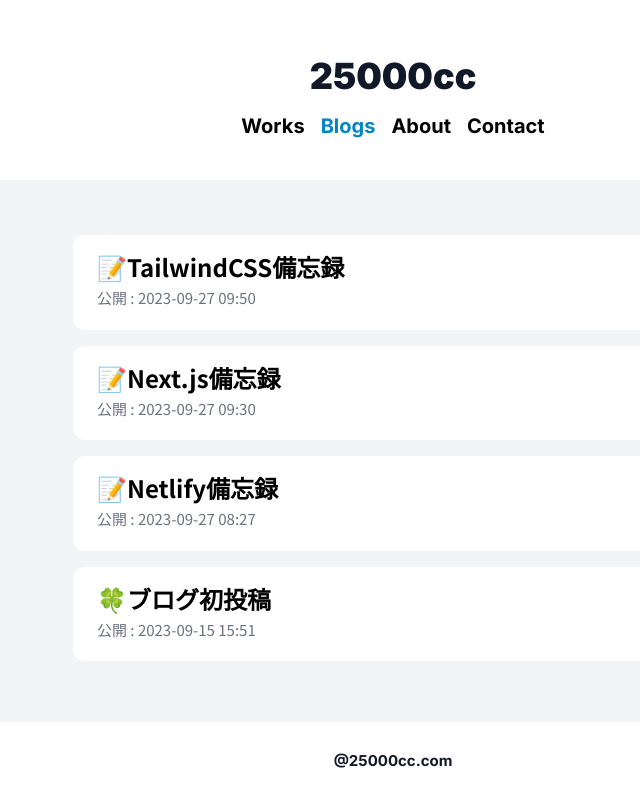
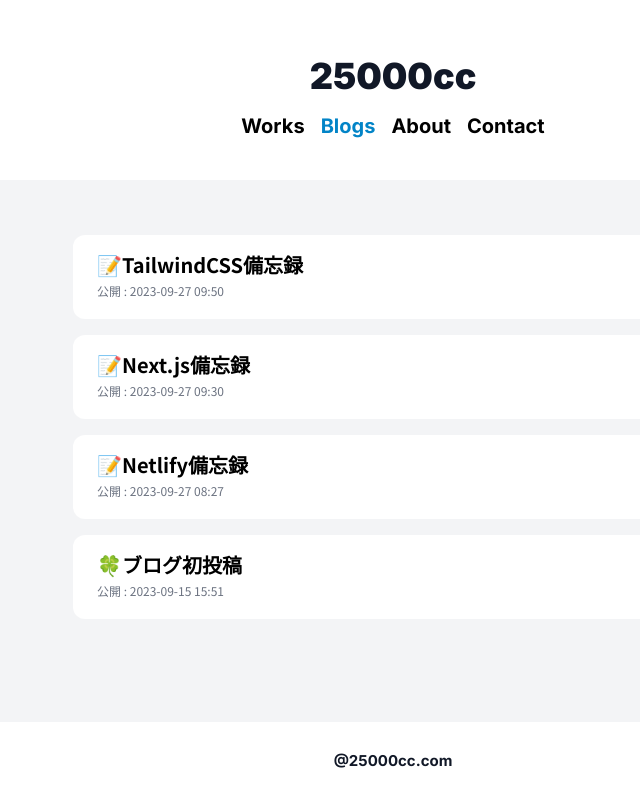
Before and after one commit to 25000cc/cc-portfolio, a Next.js app: page /blogs in a window 1280 px wide. Shown: the whole page, without its empty margins (247-887 px from the left). Built offline with nearby package versions, Linux system fonts and the light colour scheme.

Commit message:
change font size

```diff
--- a/app/blogs/page.tsx
+++ b/app/blogs/page.tsx
@@ -24,8 +24,8 @@ export default async function Blogs() {
           {posts.map((post) => (
             <Link key={post.slug} href={`/blogs/${post.slug}`}>
               <li className='bg-white px-6 py-4 mb-4 rounded-xl'>
-                <h1 className="text-2xl">{post.frontMatter.title}</h1>
-                <p className='text-gray-500 mt-1 mb-1'>公開 : {getFormattedDate(post.frontMatter.date)}</p>
+                <h1 className="text-xl">{post.frontMatter.title}</h1>
+                <p className='text-gray-500 text-xs mt-1 mb-1'>公開 : {getFormattedDate(post.frontMatter.date)}</p>
               </li>
             </Link>
           ))}
```
